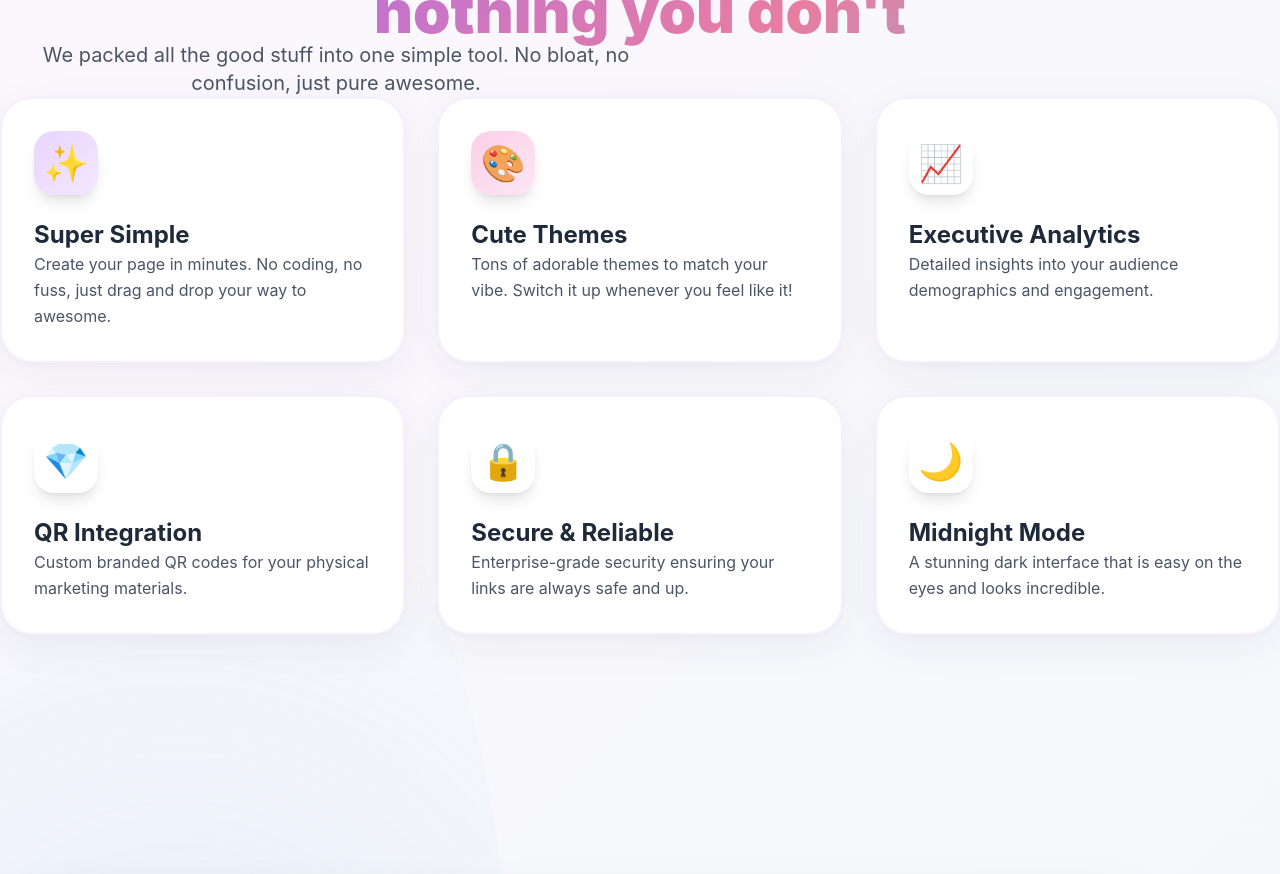
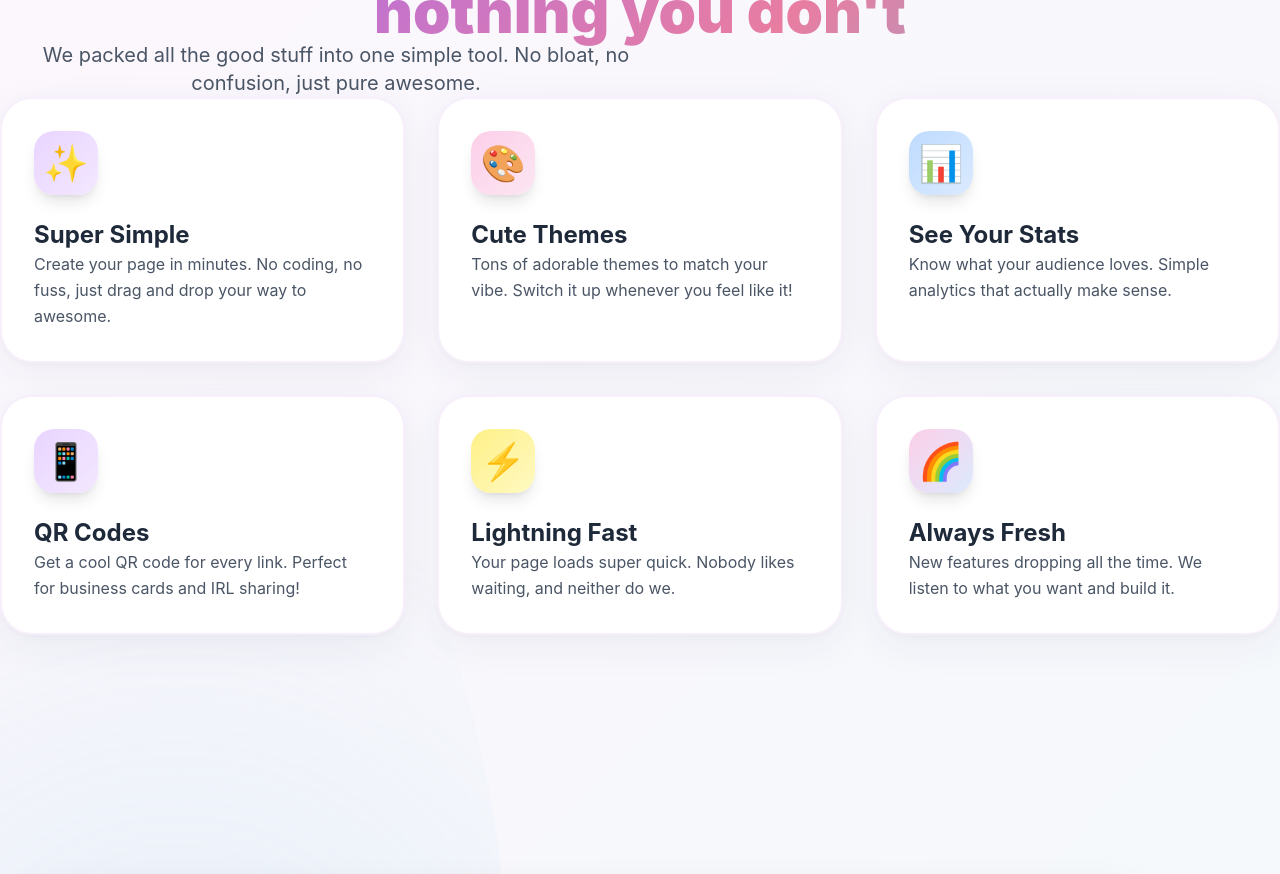
Before and after one commit to gauravk310/linkqueue, a Next.js app: page / in a window 1280 px wide. Shown: the part 1460-2334 px from the top of the page. Built offline with nearby package versions, Linux system fonts and the light colour scheme; grey boxes are pictures that could not be loaded.

Commit message:
redesign landing page

```diff
--- a/app/page.js
+++ b/app/page.js
@@ -50,24 +50,28 @@ export default function Home() {
       description: 'Tons of adorable themes to match your vibe. Switch it up whenever you feel like it!'
     },
     {
-      icon: '📈',
-      title: 'Executive Analytics',
-      description: 'Detailed insights into your audience demographics and engagement.'
+      icon: '📊',
+      color: 'from-blue-200 to-blue-100',
+      title: 'See Your Stats',
+      description: 'Know what your audience loves. Simple analytics that actually make sense.'
     },
     {
-      icon: '💎',
-      title: 'QR Integration',
-      description: 'Custom branded QR codes for your physical marketing materials.'
+      icon: '📱',
+      color: 'from-purple-200 to-purple-100',
+      title: 'QR Codes',
+      description: 'Get a cool QR code for every link. Perfect for business cards and IRL sharing!'
     },
     {
-      icon: '🔒',
-      title: 'Secure & Reliable',
-      description: 'Enterprise-grade security ensuring your links are always safe and up.'
+      icon: '⚡',
+      color: 'from-yellow-200 to-yellow-100',
+      title: 'Lightning Fast',
+      description: 'Your page loads super quick. Nobody likes waiting, and neither do we.'
     },
     {
-      icon: '🌙',
-      title: 'Midnight Mode',
-      description: 'A stunning dark interface that is easy on the eyes and looks incredible.'
+      icon: '🌈',
+      color: 'from-pink-200 to-blue-100',
+      title: 'Always Fresh',
+      description: 'New features dropping all the time. We listen to what you want and build it.'
     },
   ];
 
```
